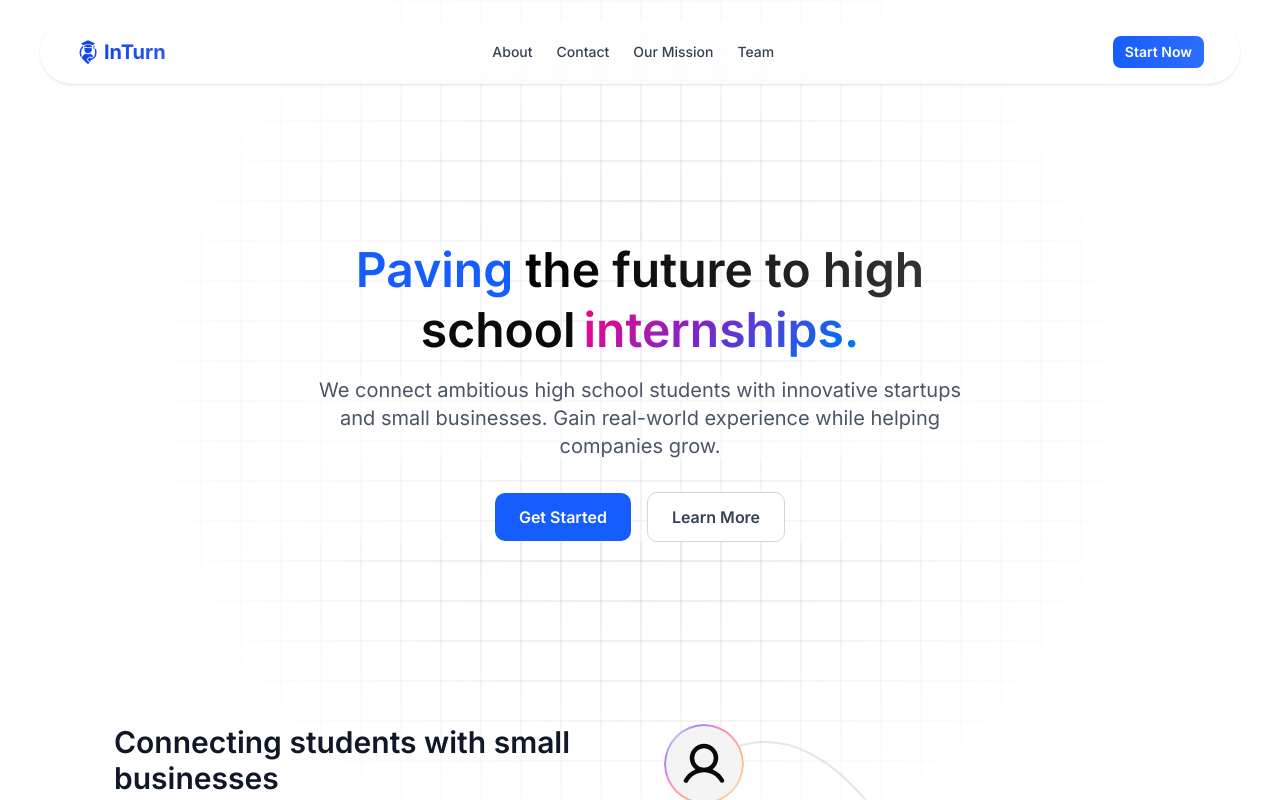
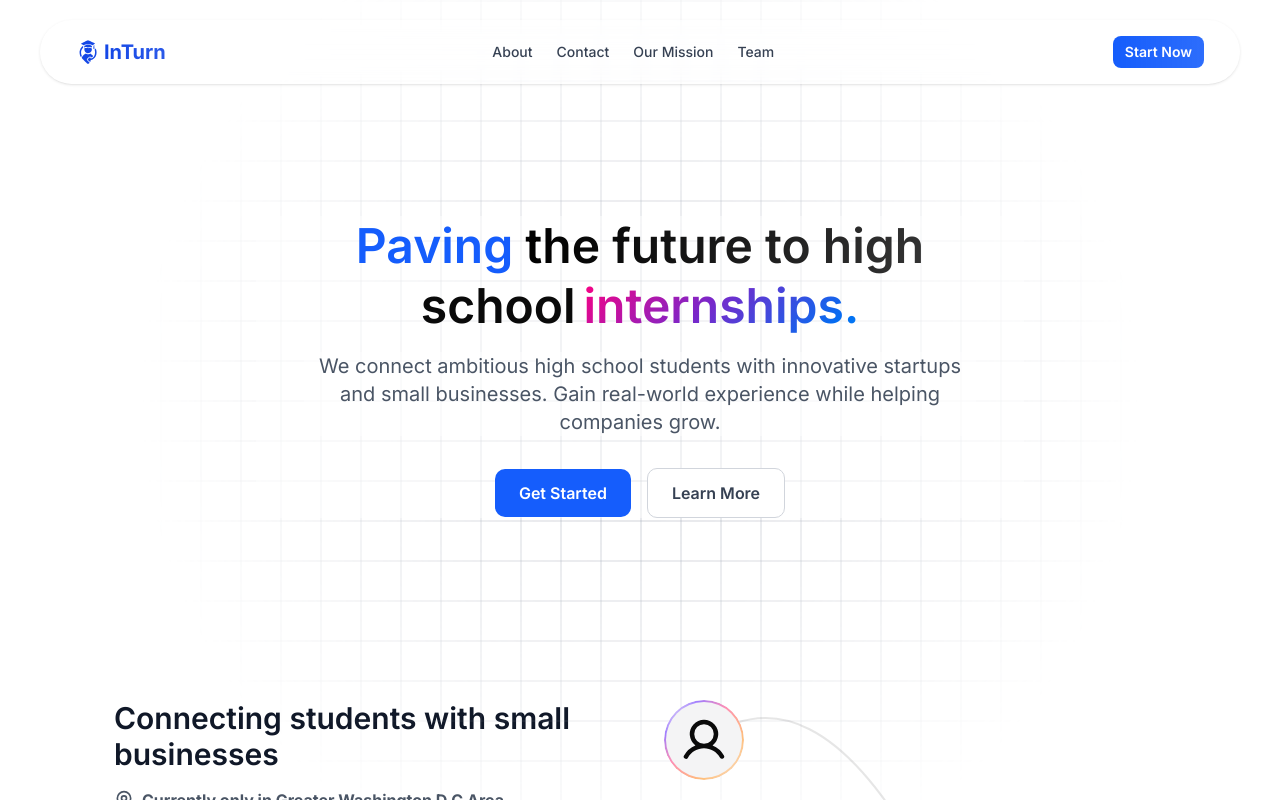
Before and after one commit to joininturn/landing-page, a Next.js app: page / in a window 1280 px wide. Shown: the top 800 px of the page. Built offline with nearby package versions, Linux system fonts and the light colour scheme.

Commit message:
fix(nav): fixed nav stickyness

```diff
--- a/src/components/Hook.tsx
+++ b/src/components/Hook.tsx
@@ -66,7 +66,7 @@ export default function Hook() {
     }, []);
 
     return (
-        <section className="relative flex flex-col mx-auto pt-24 md:mt-20 w-full px-4 sm:px-6 max-w-[1200px] min-h-[500px] overflow-hidden">
+        <section className="relative flex flex-col mx-auto pt-24 md:mt-30 mt-20 w-full px-4 sm:px-6 max-w-[1200px] min-h-[500px] overflow-hidden">
             <div className="motto relative items-center justify-center w-full md:w-2/3 md:min-w-[500px] h-fit mx-auto z-10 bg-white/50 px-2">
                 <h1
                     ref={parentRef}
--- a/src/components/Navigation.tsx
+++ b/src/components/Navigation.tsx
@@ -123,7 +123,7 @@ export default function Navigation() {
 
     return (
         <>
-            <nav className="sticky top-5 left-0 mx-auto p-3 flex flex-row w-screen max-w-[1200px] h-16 z-50 bg-white/30 backdrop-blur-md border-b border-white/20 shadow-sm rounded-full">
+            <nav className="fixed top-5 left-1/2 -translate-x-1/2 p-3 flex flex-row w-screen max-w-[1200px] h-16 z-50 bg-white/30 backdrop-blur-md border-b border-white/20 shadow-sm rounded-full">
                 { /* logo/link to homepage */ }
                 <a aria-label="Hyperlink to InTurn's Homepage" href="/" className="flex flex-row items-center justify-center ml-0 md:ml-6 order-2 md:order-1">
                     <InturnLogo color="oklch(48.8% 0.243 264.376)" className="h-6 w-6" />
```
